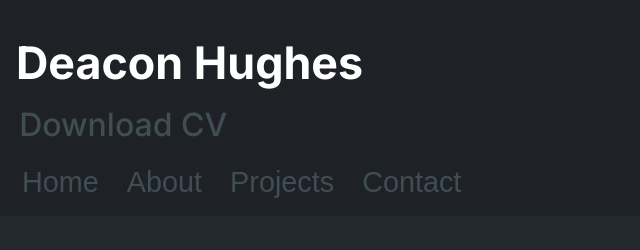
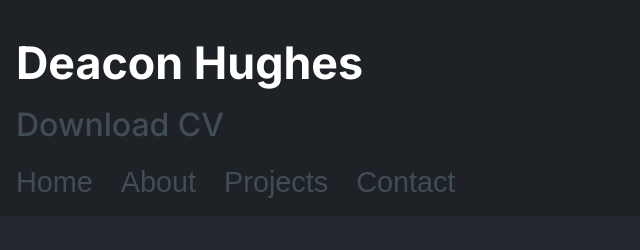
Before and after one commit to JokerZ75/Web-Portfolio, a Gatsby site: page / in a window 1280 px wide. Shown: the top 250 px of the page, 0-640 px from the left. Built offline with nearby package versions, Linux system fonts and the light colour scheme; Gatsby itself is replaced by a stand-in of ours.

Commit message:
style fixes

```diff
--- a/src/styles/index.scss
+++ b/src/styles/index.scss
@@ -109,13 +109,17 @@ nav {
     padding: 0;
     flex-direction: row;
     list-style: none;
+    gap: 1rem;
 
     & li:first-child {
       margin-left: 0;
+
+      & button {
+        padding-left: 0;
+      }
     }
 
     & li {
-      margin: 0 0.5rem 0 0.5rem;
       font-weight: 500;
       font-size: 1.2rem;
       transition: all 0.2s ease-in-out;
@@ -145,7 +149,7 @@ nav {
 }
 
  #cv {
-  margin-left: 0.2rem;
+
   border: none;
   background: none;
   font-size: 1.2rem;
@@ -302,7 +306,7 @@ section#Projects {
   justify-content: center;
   align-items: center;
   max-width: max-content;
-  width: 100dvw;
+  width: 100%;
   gap: 1rem;
 
   @media (min-width: 768px) {
```
